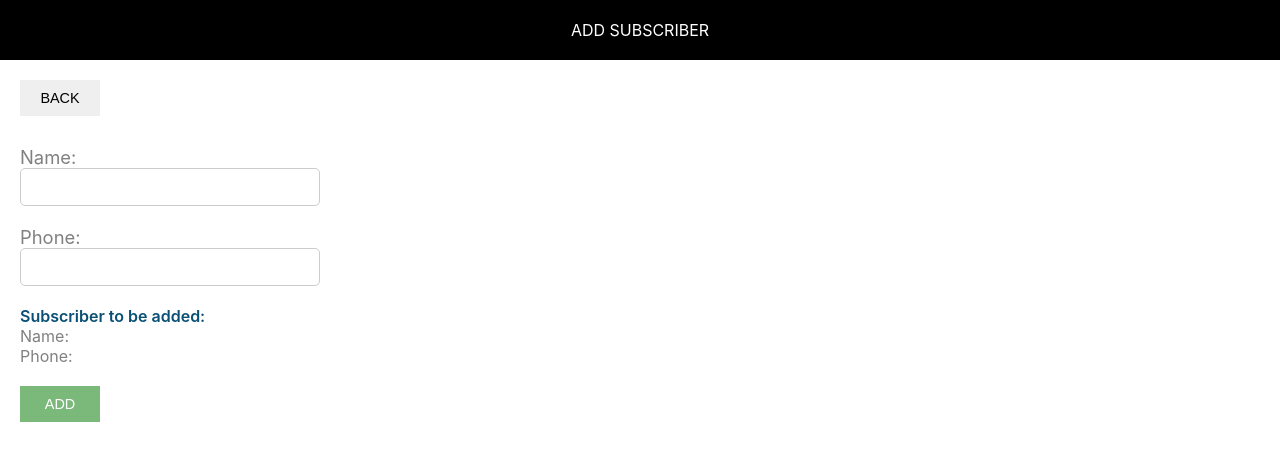
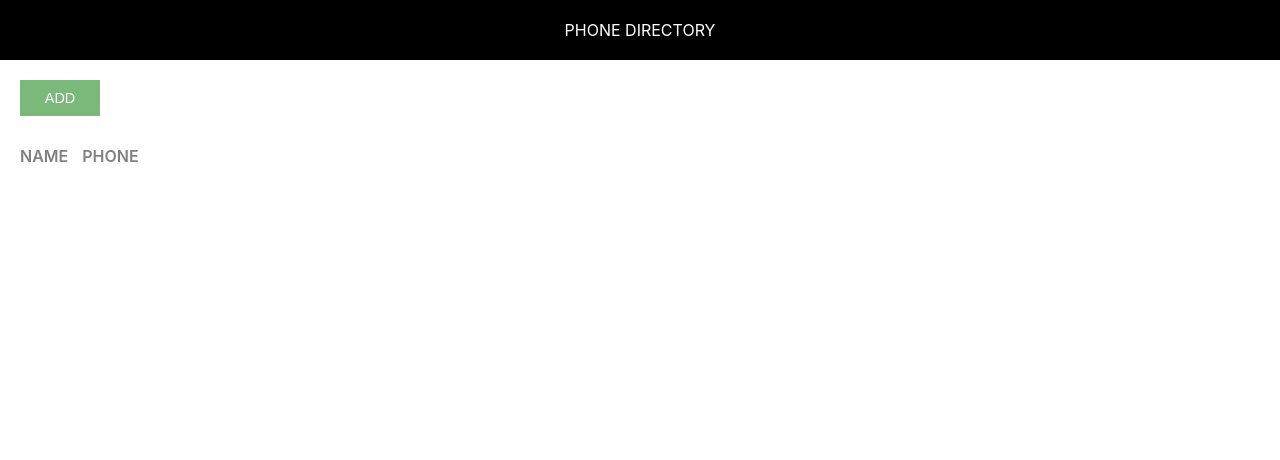
Before and after one commit to vikasgahlaut99/phone-directory, a React (Create React App) app: page / in a window 1280 px wide. Shown: the top 460 px of the page. Built offline with nearby package versions, Linux system fonts and the light colour scheme.

Commit message:
State: Added state in ‘AddSubscriber’ and ‘App’ components

```diff
--- a/src/AddSubscriber.js
+++ b/src/AddSubscriber.js
@@ -3,7 +3,26 @@
 import './AddSubscriber.css';
 
 class AddSusbscriber extends Component {
+
+    constructor() {
+        super();
+        this.state = {
+            id: 0,
+            name: '',
+            phone: ''
+        }
+    }
+
+    inputChangedHandler = (e) => {
+        const state = this.state;
+        state[e.target.name] = e.target.value;
+        this.setState(state);
+    }
+
     render() {
+
+        const {name, phone} = this.state;
+
         return (
             <div>
                 <Header heading="Add Subscriber" />
@@ -12,14 +31,14 @@
 
                     <form className="subscriber-form">
                         <label htmlFor="name" className="label-control">Name: </label><br/>
-                        <input id="name" type="text" className="input-control" name="name"/><br/><br/>
+                        <input id="name" type="text" className="input-control" name="name" onChange={this.inputChangedHandler}/><br/><br/>
                         <label htmlFor="phone" className="label-control">Phone: </label><br/>
-                        <input id="phone" type="text" className="input-control" name="phone"/><br/><br/>
+                        <input id="phone" type="text" className="input-control" name="phone" onChange={this.inputChangedHandler}/><br/><br/>
 
                         <div className="subscriber-info-container">
                             <span className="subscriber-to-add-heading">Subscriber to be added: </span><br/>
-                            <span className="subscriber-info">Name: </span><br/>
-                            <span className="subscriber-info">Phone: </span><br/>
+                            <span className="subscriber-info">Name:{name} </span><br/>
+                            <span className="subscriber-info">Phone:{phone} </span><br/>
                         </div>
 
                         <button type="submit" className="custom-btn add-btn">Add</button>
--- a/src/App.js
+++ b/src/App.js
@@ -3,20 +3,13 @@
 import './App.css';
 
 class App extends Component {
+  constructor(){
+    super();
+    this.state = {
+      subscribersListToShow: []
+    }
+  }
   render(){
-    let subscribers = [
-      {
-        id: 1,
-        name: "Vikas Gahlaut",
-        phone: "8888888888"
-      },
-      {
-        id: 2,
-        name: "Srishti Gupta",
-        phone: "9999999999"
-      }
-    ];
-
     return(
     <div>
       <Header heading="Phone Directory"/>
@@ -27,7 +20,7 @@
           <span className="grid-item phone-heading">Phone</span>
           </div>
           {
-            subscribers.map(sub => {
+            this.state.subscribersListToShow.map(sub => {
               return <div key={sub.id} className="grid-container">
                 <span className="grid-item">{sub.name}</span>
                 <span className="grid-item">{sub.phone}</span>
--- a/src/index.js
+++ b/src/index.js
@@ -7,7 +7,7 @@
 import './common/common.css';
 
 
-ReactDOM.render(<AddSubscriber />, document.getElementById('root'));
+ReactDOM.render(<App />, document.getElementById('root'));
 
 // If you want your app to work offline and load faster, you can change
 // unregister() to register() below. Note this comes with some pitfalls.
```
